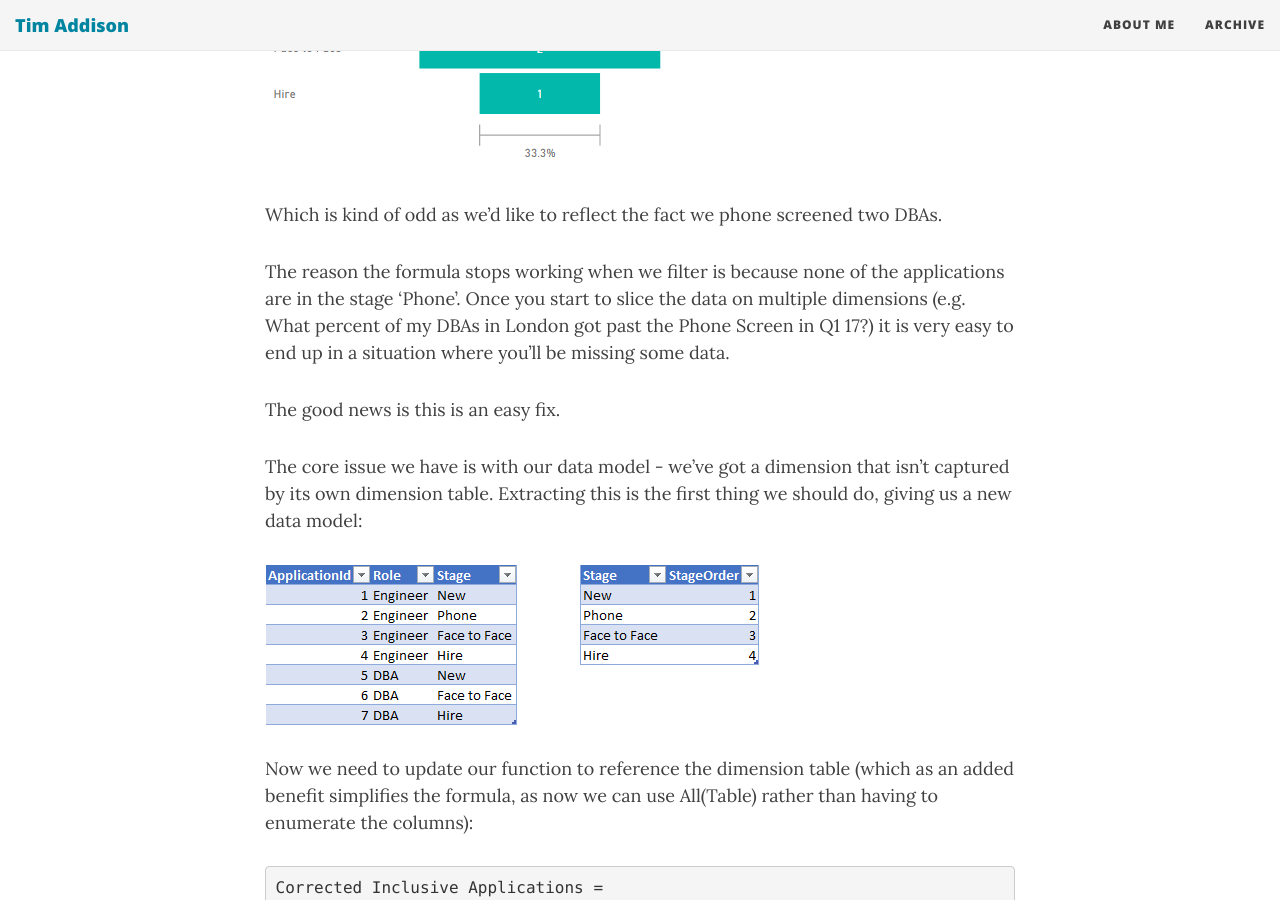
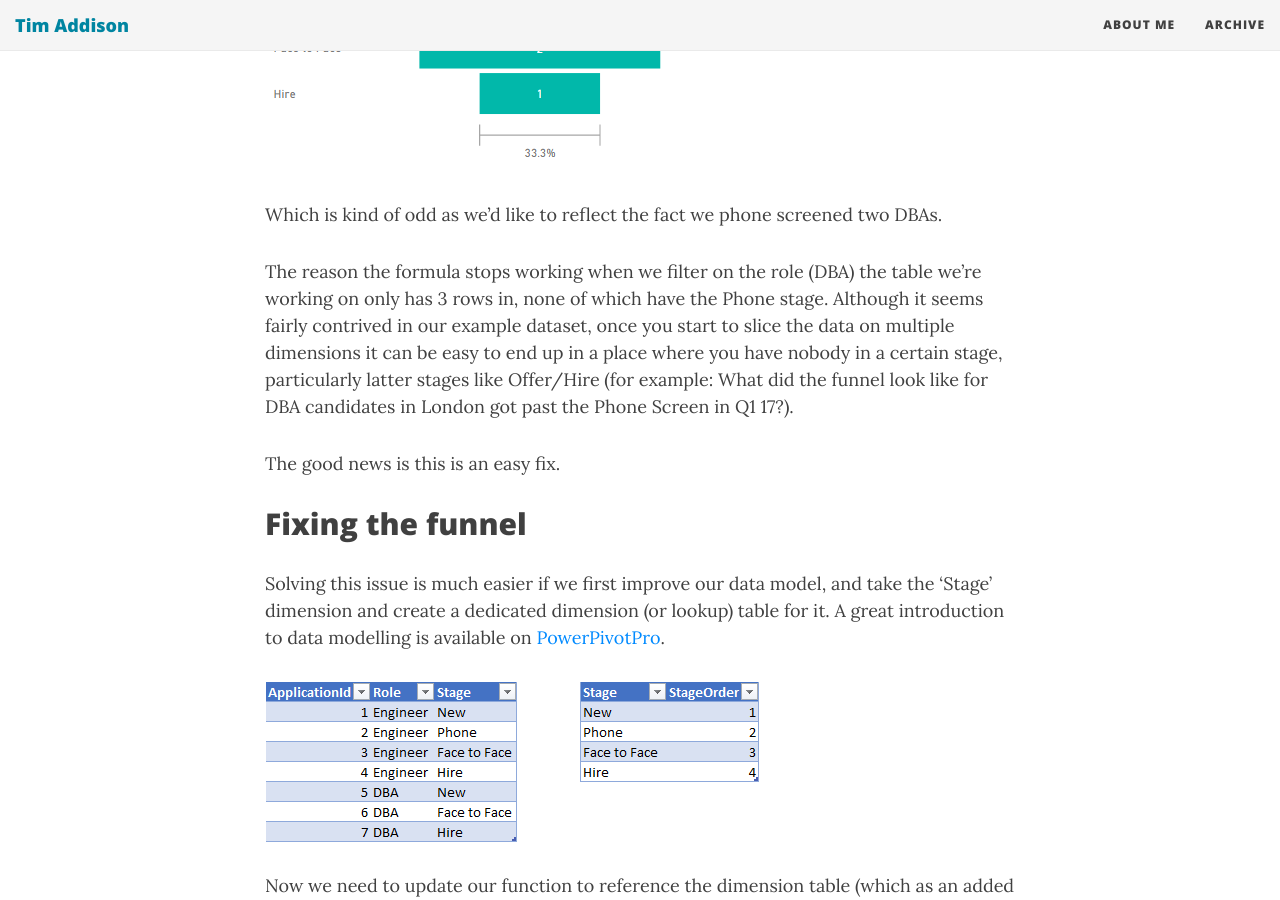
Before and after one commit to taddison/tjaddison.com, a Jekyll site: the page built from _posts/2017-10-31-Getting-funnel-metrics-right-with-Power-BI-when-applying-filters.md, in a window 1280 px wide and 900 px high, scrolled down 859 px. Built offline with Jekyll 4.4.1, drawn with Linux system fonts in a browser that asks for light colours; nearby versions of some CDN libraries; comment, search, counter and statistics services are not loaded.

Commit message:
Style edits

```diff
--- a/_posts/2017-10-31-Getting-funnel-metrics-right-with-Power-BI-when-applying-filters.md
+++ b/_posts/2017-10-31-Getting-funnel-metrics-right-with-Power-BI-when-applying-filters.md
@@ -13,15 +13,16 @@ To a funnel that looks like this when filtered for the DBA role:
 
 Which is kind of odd as we'd like to reflect the fact we phone screened two DBAs.
 
-The reason the formula stops working when we filter is because none of the applications are in the stage 'Phone'.  Once you start to slice the data on multiple dimensions (e.g. What percent of my DBAs in London got past the Phone Screen in Q1 17?) it is very easy to end up in a situation where you'll be missing some data.
+The reason the formula stops working when we filter on the role (DBA) the table we're working on only has 3 rows in, none of which have the Phone stage.  Although it seems fairly contrived in our example dataset, once you start to slice the data on multiple dimensions it can be easy to end up in a place where you have nobody in a certain stage, particularly latter stages like Offer/Hire (for example: What did the funnel look like for DBA candidates in London got past the Phone Screen in Q1 17?).
 
 The good news is this is an easy fix.
 
 <!--more-->
+## Fixing the funnel
 
-The core issue we have is with our data model - we've got a dimension that isn't captured by its own dimension table.  Extracting this is the first thing we should do, giving us a new data model:
+Solving this issue is much easier if we first improve our data model, and take the 'Stage' dimension and create a dedicated dimension (or lookup) table for it.  A great introduction to data modelling is available on [PowerPivotPro](https://powerpivotpro.com/2016/02/data-modeling-power-pivot-power-bi/).
 
-![Wrong Funnel](/assets/2017-10-31/UpdatedDataModel.png)
+![Updated Data Model](/assets/2017-10-31/UpdatedDataModel.png)
 
 Now we need to update our function to reference the dimension table (which as an added benefit simplifies the formula, as now we can use All(Table) rather than having to enumerate the columns):
 
@@ -38,6 +39,6 @@ CALCULATE (
 
 This gives us the chart we expect:
 
-![Wrong Funnel](/assets/2017-10-31/UpdatedDBAFunnel.png)
+![Correct Funnel](/assets/2017-10-31/UpdatedDBAFunnel.png)
 
 You can download a workbook with the data in [here](/assets/2017-10-31/Data.xlsx), and the Power BI file with data and measures [here](/assets/2017-10-31/FunnelSample.pbix).
```
Also changed, not shown: other parts of _posts/2017-10-31-Getting-funnel-metrics-right-with-Power-BI-when-applying-filters.md (+1 -1 lines).
